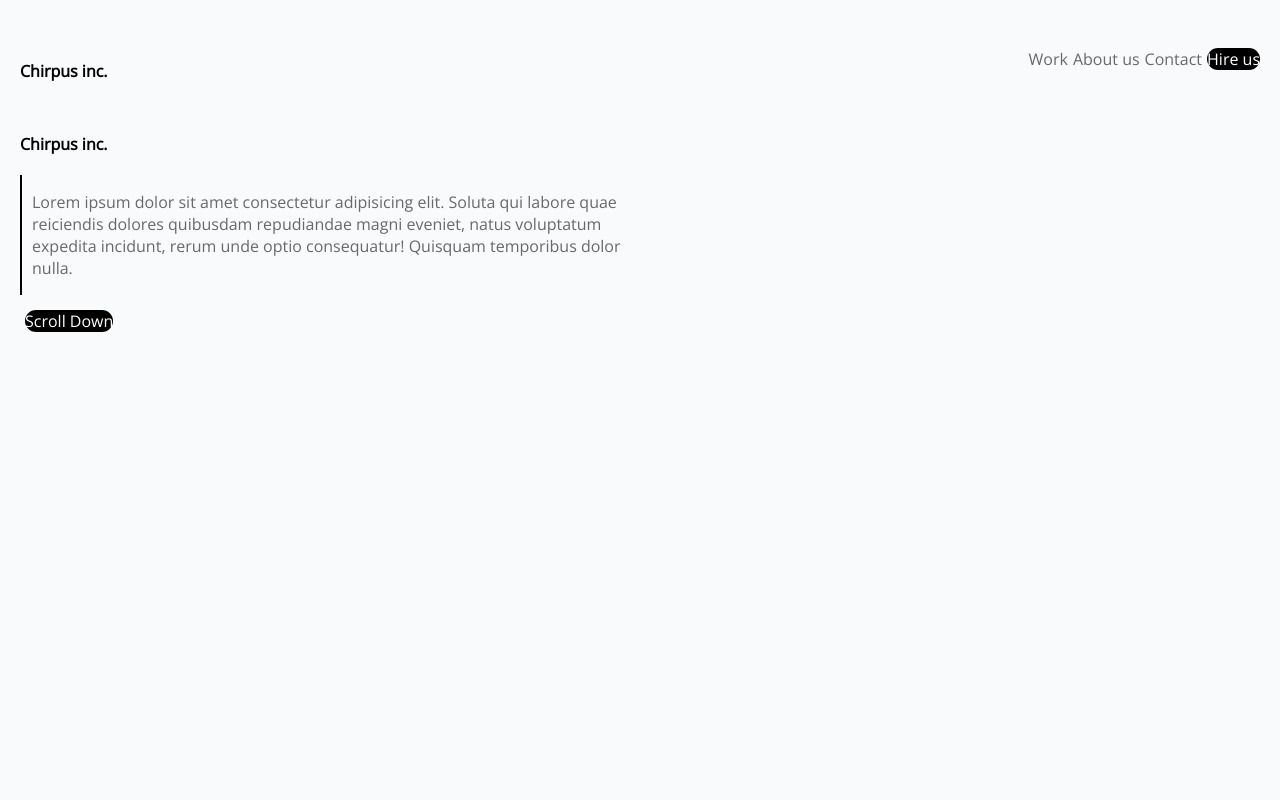
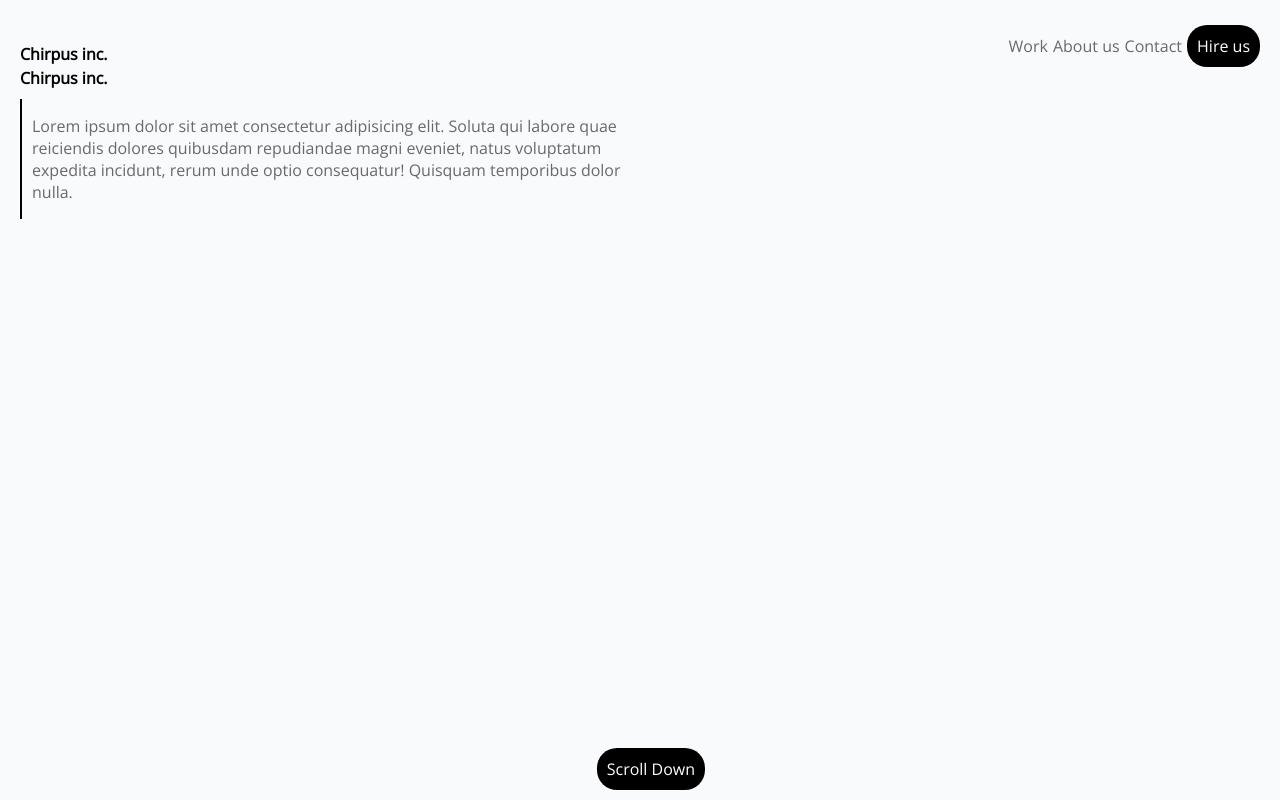
Before and after one commit to RickRossovich/html-css-lab1-pt1, a plain HTML site: page index.html in a window 1280 px wide. Drawn offline with nearby package versions, Linux system fonts and the light colour scheme.

Commit message:
lab part 2 - 2nd update

```diff
--- a/index.html
+++ b/index.html
@@ -12,13 +12,13 @@
   </head>
   <body>
     <header>
-      <h1><a href="#"></a>Chirpus inc.</h1>
+      <h1 class="chirpus"><a href="#"></a>Chirpus inc.</h1>
       <nav>
         <ul>
           <li><a href="#">Work</a></li>
           <li><a href="#">About us</a></li>
           <li><a href="#">Contact</a></li>
-          <li class="bg"><a class="button" href="#">Hire us</a></li>
+          <li class="hire"><a class="button" href="#">Hire us</a></li>
         </ul>
       </nav>
     </header>
@@ -36,7 +36,7 @@
     </main>
     <footer>
     <ul>
-      <li class="bg">
+      <li class="down">
         <a class="button" href="#">Scroll Down</a>
       </li>
     </ul>
--- a/style.css
+++ b/style.css
@@ -52,7 +52,13 @@ ul {
 li{
   margin-top: 5px;
 }
-.bg {
+.hire {
+  text-decoration: none;
+  list-style: none;
+  text-align: center;
+}
+
+.down {
   text-decoration: none;
   list-style: none;
   text-align: center;
@@ -91,7 +97,7 @@ li{
   h1{
     display: flex;
     flex-direction: column;
-    flex: 2;
+    margin: 0;
   }
 
   article {
@@ -124,11 +130,24 @@ li{
 
   }
 
+  .chirpus {
+    margin-top: 20px;
+  }
   .button {
     background-color: #000;
     color: #fff;
     text-decoration: none;
-    /* border-radius: 10px; */
+    border-radius: 20px;
+    padding: 10px;
+  }
+
+  .down{
+    display: flex;
+    padding 20px;
+    position: fixed;
+    right: 50%;
+    bottom:10px;
+    transform: translateX(60%);
   }
 
 }
```
